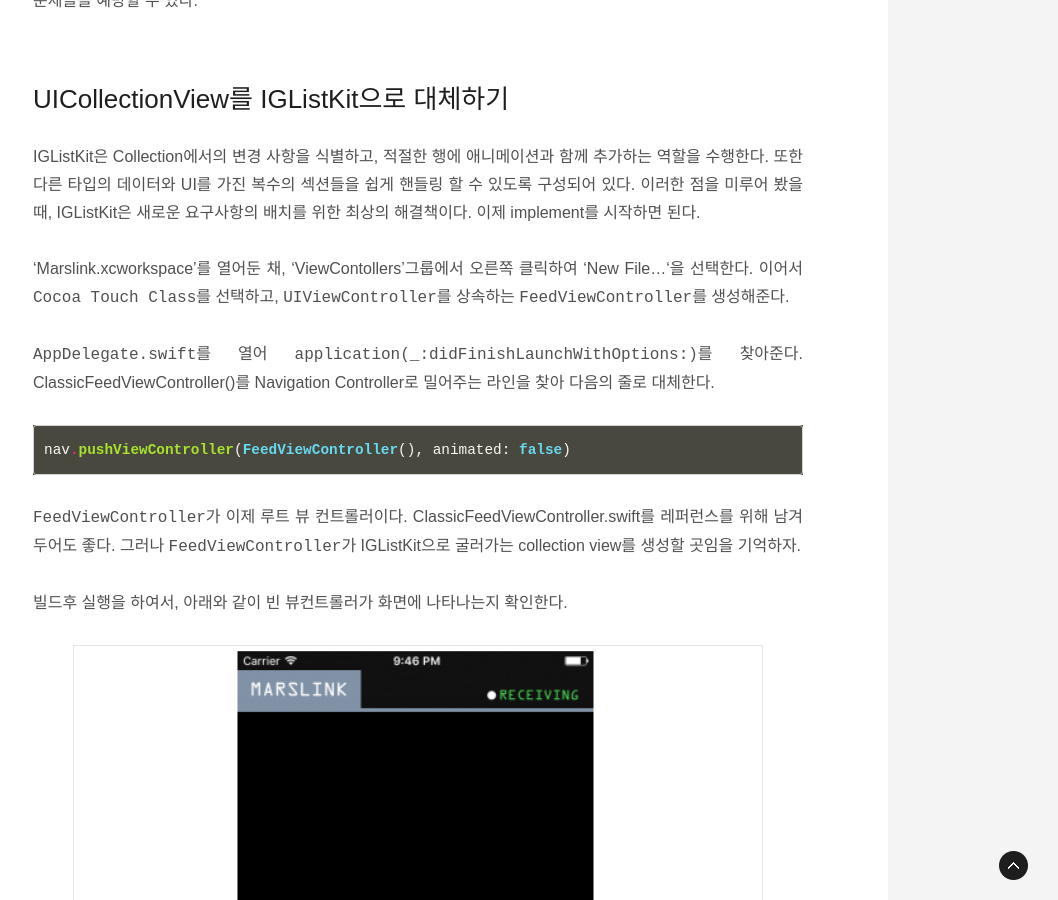
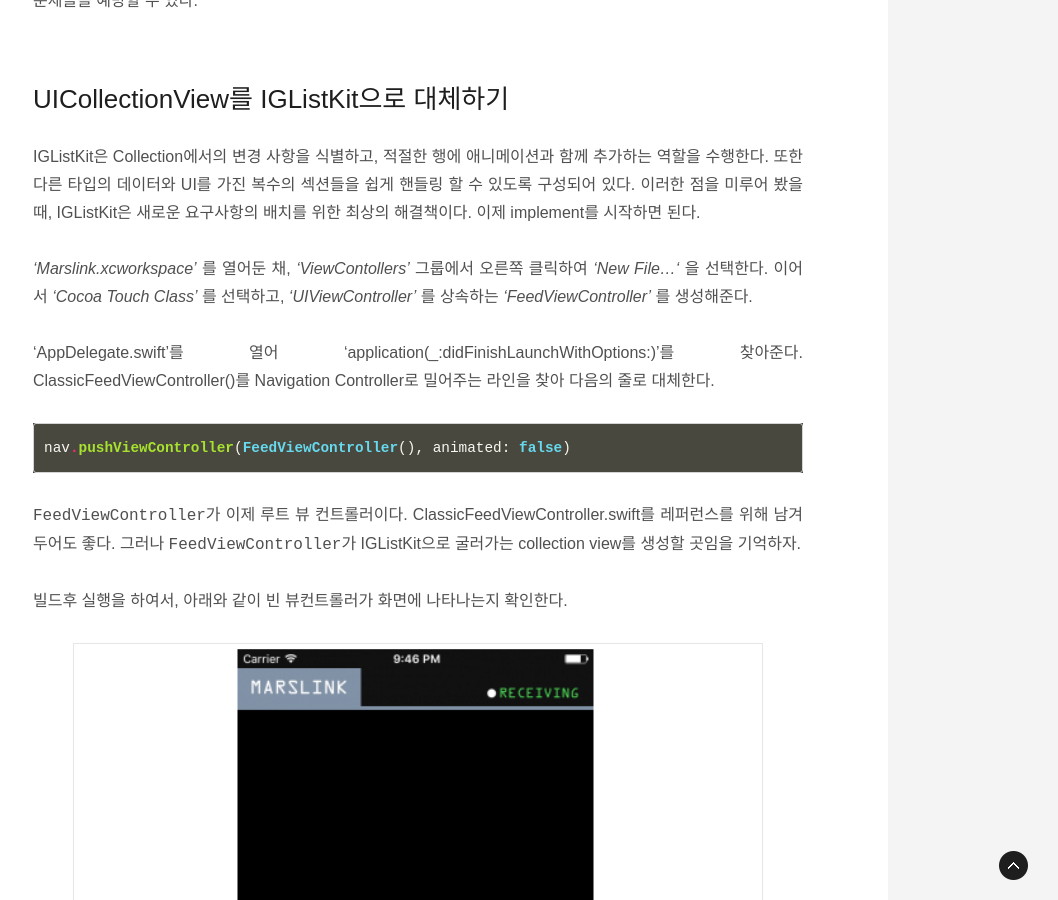
Before and after one commit to ThroughKim/throughkim.github.com, a Jekyll site: the page built from _posts/2017-01-12-IGListKit.md, in a window 1280 px wide and 900 px high, scrolled down 3811 px. Shown: the whole window, without its empty margins (222-1280 px from the left). Built offline with Jekyll 4.4.1, drawn with Linux system fonts in a browser that asks for light colours; some web fonts are replaced.

Commit message:
upload blog

````diff
--- a/_posts/2017-01-12-IGListKit.md
+++ b/_posts/2017-01-12-IGListKit.md
@@ -54,9 +54,9 @@ IGListKit은 객체에 대해 자동으로 diff를 시행하고, 변경사항에
 
 IGListKit은 Collection에서의 변경 사항을 식별하고, 적절한 행에 애니메이션과 함께 추가하는 역할을 수행한다. 또한 다른 타입의 데이터와 UI를 가진 복수의 섹션들을 쉽게 핸들링 할 수 있도록 구성되어 있다. 이러한 점을 미루어 봤을 때, IGListKit은 새로운 요구사항의 배치를 위한 최상의 해결책이다. 이제 implement를 시작하면 된다.
 
-'Marslink.xcworkspace'를 열어둔 채, 'ViewContollers'그룹에서 오른쪽 클릭하여 'New File...'을 선택한다. 이어서 `Cocoa Touch Class`를 선택하고, `UIViewController`를 상속하는 `FeedViewController`를 생성해준다.
+_'Marslink.xcworkspace'_ 를 열어둔 채, _'ViewContollers'_ 그룹에서 오른쪽 클릭하여 _'New File...'_ 을 선택한다. 이어서 _'Cocoa Touch Class'_ 를 선택하고, _'UIViewController'_ 를 상속하는 _'FeedViewController'_ 를 생성해준다.
 
-`AppDelegate.swift`를 열어 `application(_:didFinishLaunchWithOptions:)`를 찾아준다. ClassicFeedViewController()를 Navigation Controller로 밀어주는 라인을 찾아 다음의 줄로 대체한다.
+'AppDelegate.swift'를 열어 'application(_:didFinishLaunchWithOptions:)'를 찾아준다. ClassicFeedViewController()를 Navigation Controller로 밀어주는 라인을 찾아 다음의 줄로 대체한다.
 
 ```swift
 nav.pushViewController(FeedViewController(), animated: false)
````
